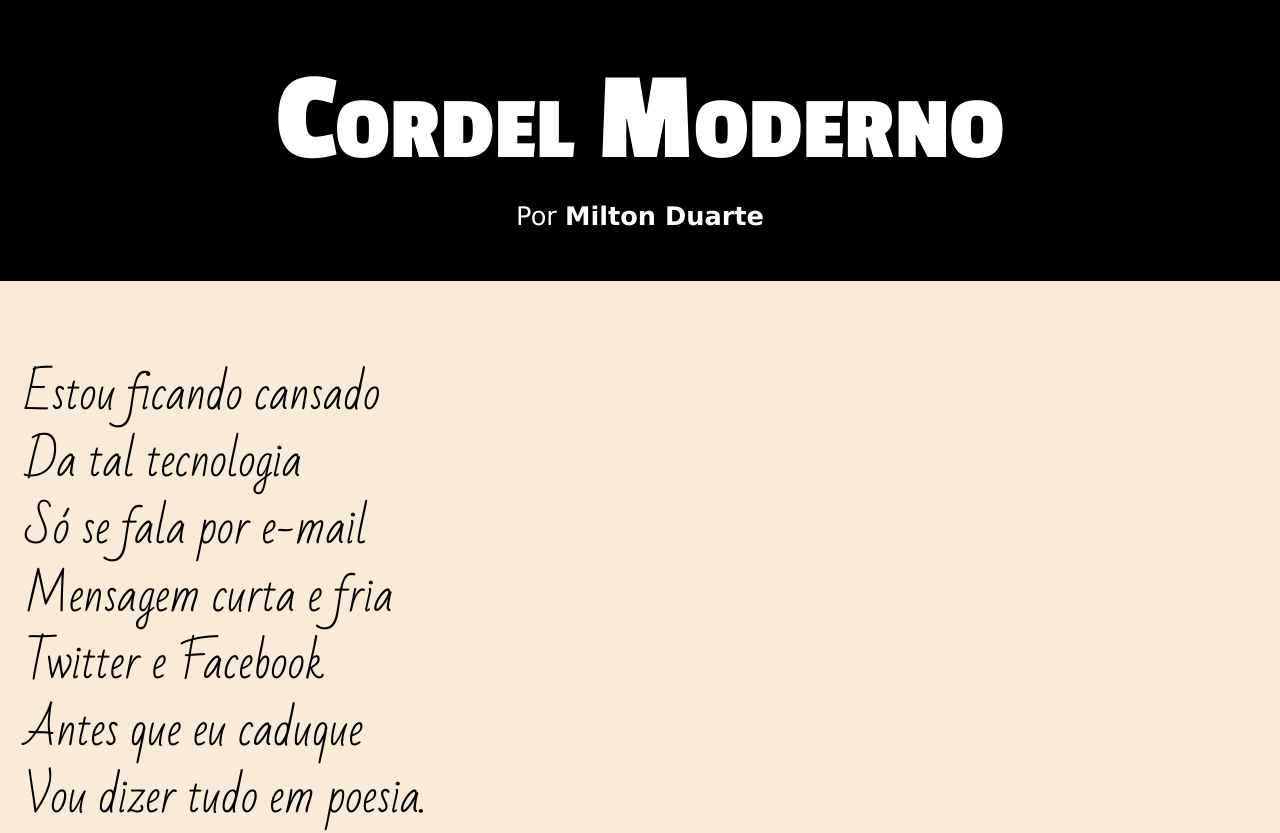
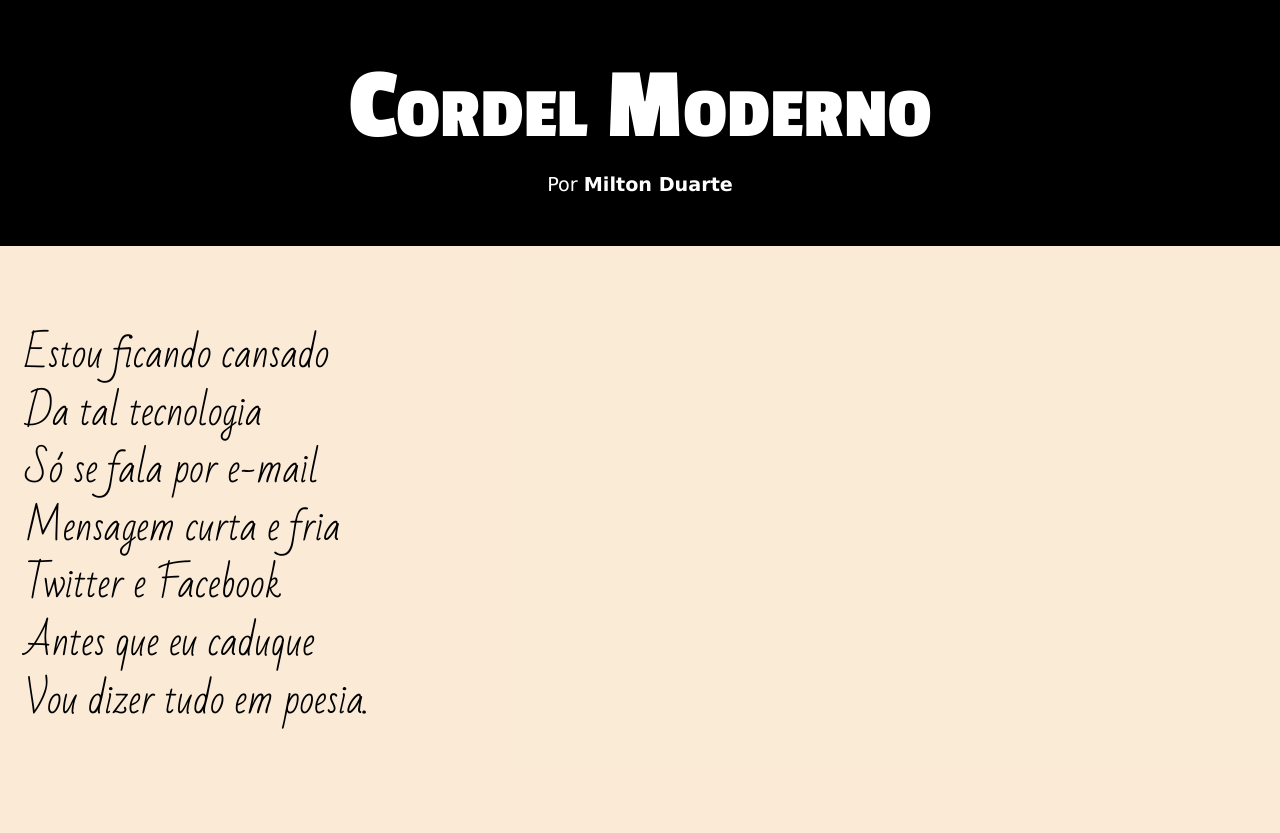
Before and after one commit to camieba/projeto-cordel, a plain HTML site: page index.html in a window 1280 px wide. Shown: the top 833 px of the page. Drawn offline with Linux system fonts and the light colour scheme.

Commit message:
ajuste tam fonte

```diff
--- a/style.css
+++ b/style.css
@@ -32,7 +32,7 @@ header {background-color: black;
 header > h1 {padding-top: 50px;
             font-variant: small-caps;
             font-family: var(--fonte02);
-            font-size: 10vw;
+            font-size: 8vw;
 
 
 }
@@ -40,7 +40,7 @@ header > h1 {padding-top: 50px;
 header > p {padding-bottom: 50px;
             padding-top: 10px;
             font-family: var(--fonte01);
-            font-size: 2vw;
+            font-size: 1.5vw;
  }
 
 a {text-decoration: none;
@@ -57,7 +57,7 @@ section {padding-top: 10vh;
         padding-left: 25px;
         line-height: 1.5em;
         font-family: var(--fonte03);
-        font-size: 3.5vw;
+        font-size: 3vw;
 
 }
 
```
